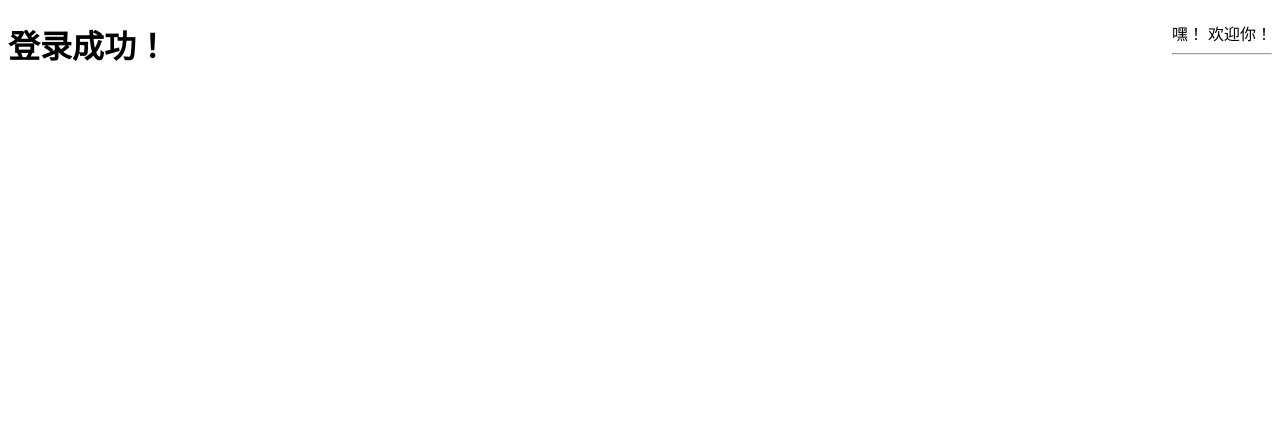
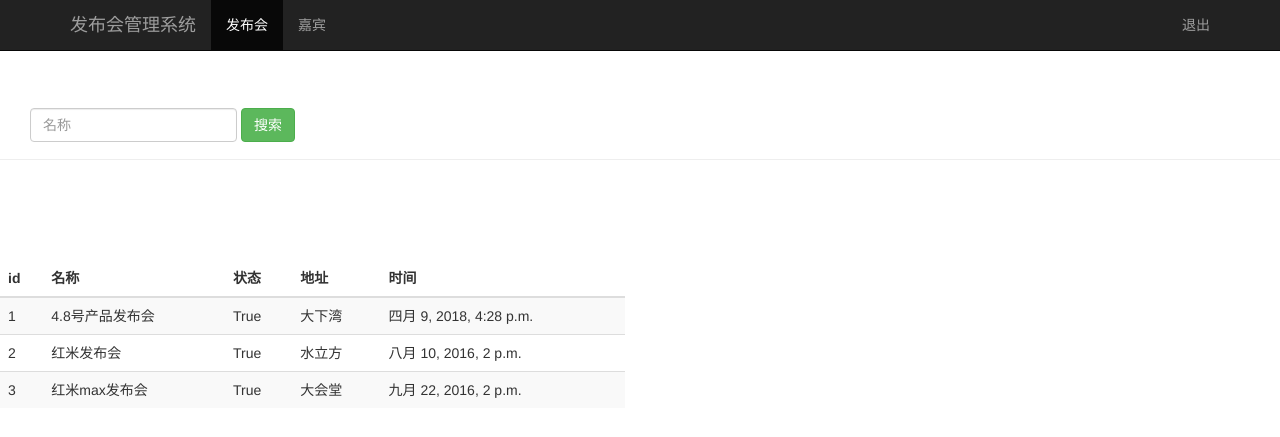
Before and after one commit to jakiezhu/guest, a Django app: page /event_manage/ in a window 1280 px wide. Shown: the top 437 px of the page. Run offline with Django 3.2, Linux system fonts and the light colour scheme; a user stored in the database is signed in; data comes from the database, SQL or seed files in the repository; both versions use the stored data as it was after the commit; some libraries are stand-ins or nearby versions.

Commit message:
添加了guest

```diff
--- a/guest/__init__.py
+++ b/guest/__init__.py
@@ -0,0 +1,2 @@
+import pymysql
+pymysql.install_as_MySQLdb()
--- a/guest/urls.py
+++ b/guest/urls.py
@@ -23,4 +23,7 @@
     path('login_action/', views.login_action),
     path('event_manage/', views.event_manage),
     path('accounts/login/', views.index),
+    path('guest_manage/', views.event_manage),
+    path('logout/', views.event_manage),
+    path('search_name/', views.search_name),
 ]
--- a/sign/models.py
+++ b/sign/models.py
@@ -6,7 +6,7 @@
     limit = models.IntegerField()               # 参加人数
     status = models.BooleanField()              # 状态
     address = models.CharField(max_length=200)  # 地址
-    start_time = models.DateTimeField('event_time')     # 发布会时间
+    start_time = models.DateTimeField('events_time')     # 发布会时间
     create_time = models.DateTimeField(auto_now=True)   # 创建时间
 
     def __str__(self):
--- a/sign/views.py
+++ b/sign/views.py
@@ -2,7 +2,7 @@
 from django.http import HttpResponse, HttpResponseRedirect
 from django.contrib import auth
 from django.contrib.auth.decorators import login_required
-
+from sign.models import Event, Guest
 
 def index(request):
     return render(request, 'index.html')
@@ -26,5 +26,21 @@
 @login_required
 def event_manage(request):
     # username = request.COOKIES.get("user", '')
+    event_list = Event.objects.all()
     username = request.session.get('user', '')
-    return render(request, 'event_manage.html', {'user': username})
+    return render(request, 'event_manage.html', {'user': username, 'events':event_list})
+
+
+@login_required
+def search_name(request):
+    username = request.session.get('user', '')
+    search_name = request.GET.get("name", "")
+    event_list = Event.objects.filter(name__contains=search_name)
+    return render(request, "event_manage.html", {"user": username, "events": event_list})
+
+
+@login_required
+def guest_manage(request):
+    username = request.session.get('user', '')
+    guest_list = Guest.objects.all()
+    return render(request, 'guest_manage.html', {"user": username, "guests": guest_list})
--- a/templates/event_manage.html
+++ b/templates/event_manage.html
@@ -1,14 +1,65 @@
 <!DOCTYPE html>
 <html lang="en">
 <head>
-    <meta charset="UTF-8">
+    {% load bootstrap3 %}
+    {% bootstrap_css %}
+    {% bootstrap_javascript %}
     <title>发布会列表</title>
 </head>
-<body>
-    <div style="float:right;">
-        <a>嘿！{{ user }} 欢迎你！</a><hr/>
+<body role="document">
+    <!-- 导航栏 -->
+    <nav class="navbar navbar-inverse navbar-fixed-top">
+        <div class="container">
+            <div class="navbar-header">
+                <a class="navbar-brand" href="/event_manage/">发布会管理系统</a>
+            </div>
+            <div id="navbar" class="collapse navbar-collapse">
+                <ul class="nav navbar-nav">
+                    <li class="active"><a href="#">发布会</a></li>
+                    <li><a href="/guest_manage/">嘉宾</a></li>
+                </ul>
+                <ul class="nav navbar-nav navbar-right">
+                    <li><a href="#">{{ user }}</a></li>
+                    <li><a href="/logout/">退出</a></li>
+                </ul>
+            </div>
+        </div>
+    </nav>
+
+    <!-- 发布会搜索表单 -->
+    <div class="page-header" style="padding-top: 60px;">
+        <div id="navbar" class="navbar-collapse collapse">
+            <form class="navbar-form" method="get" action="/search_name/">
+                <div class="form-group">
+                    <input name="name" type="text" placeholder="名称" class="form-control">
+                </div>
+                <button type="submit" class="btn btn-success">搜索</button>
+            </form>
+        </div>
     </div>
-    <h1>登录成功！</h1>
 
+    <!-- 发布会列表 -->
+    <div class="row" style="padding-top: 80px;">
+        <div class="col-md-6">
+            <table class="table table-striped">
+                <thead>
+                    <tr>
+                        <th>id</th><th>名称</th><th>状态</th><th>地址</th><th>时间</th>
+                    </tr>
+                </thead>
+                <tbody>
+                    {% for event in events %}
+                        <tr>
+                            <td>{{ event.id }}</td>
+                            <td>{{ event.name }}</td>
+                            <td>{{ event.status }}</td>
+                            <td>{{ event.address }}</td>
+                            <td>{{ event.start_time }}</td>
+                        </tr>
+                    {% endfor %}
+                </tbody>
+            </table>
+        </div>
+    </div>
 </body>
 </html>
```
Also changed, not shown: guest/settings.py (+13 -3 lines), db.sqlite3.
